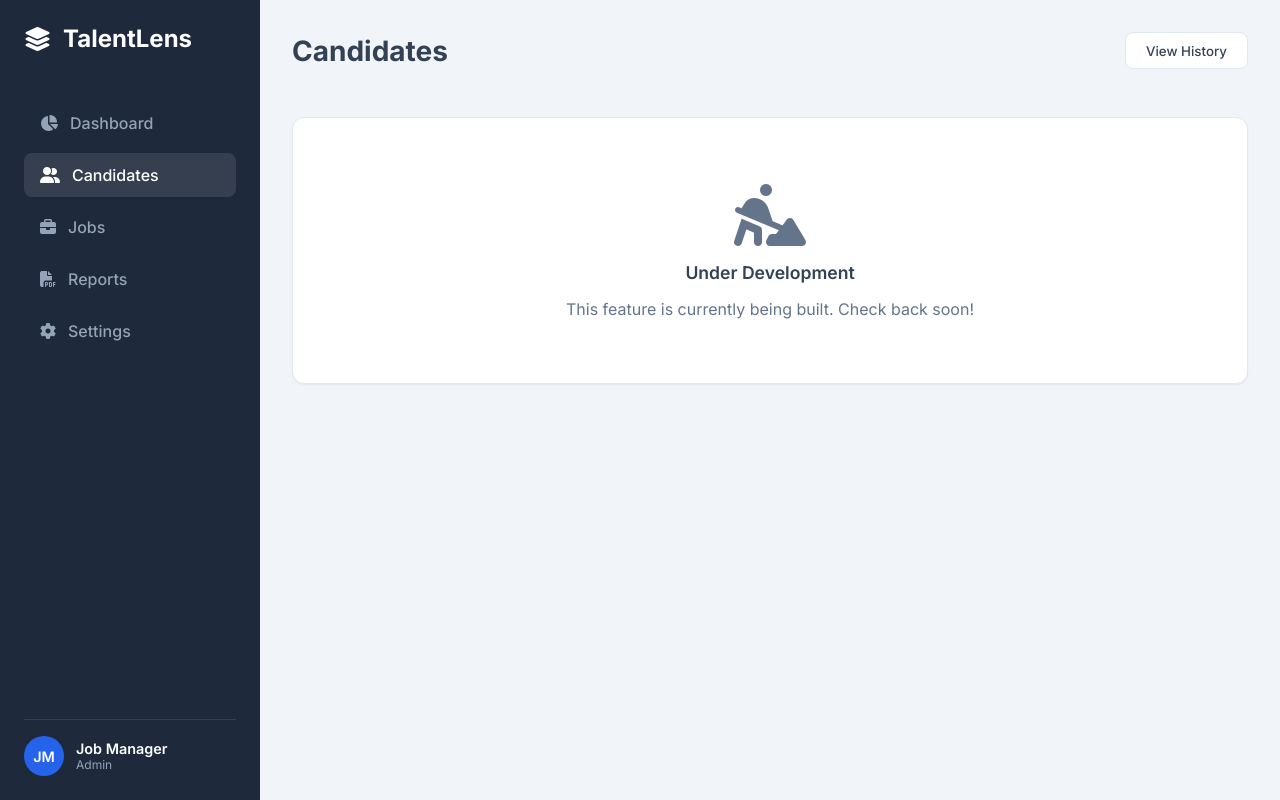
After one commit to SandhyaMore02/Resume-Parser-Job-Match-System, a Flask app: page /candidates in a window 1280 px wide. The commit adds this page. Run offline with Flask 3, Linux system fonts and the light colour scheme.

Commit message:
Fix: Add routes and templates for navigation links (Candidates, Jobs, etc.)

```diff
--- a/app.py
+++ b/app.py
@@ -67,5 +67,21 @@ def index():
 
     return render_template('index.html')
 
+@app.route('/candidates')
+def candidates():
+    return render_template('placeholder.html', title='Candidates')
+
+@app.route('/jobs')
+def jobs():
+    return render_template('placeholder.html', title='Job Listings')
+
+@app.route('/reports')
+def reports():
+    return render_template('placeholder.html', title='Reports')
+
+@app.route('/settings')
+def settings():
+    return render_template('placeholder.html', title='Settings')
+
 if __name__ == '__main__':
     app.run(debug=True)
--- /dev/null
+++ b/templates/base.html
@@ -0,0 +1,70 @@
+<!DOCTYPE html>
+<html lang="en">
+
+<head>
+    <meta charset="UTF-8">
+    <meta name="viewport" content="width=device-width, initial-scale=1.0">
+    <title>{% block title %}TalentLens | Resume Analytics{% endblock %}</title>
+    <link rel="stylesheet" href="{{ url_for('static', filename='style.css') }}">
+    <link href="https://fonts.googleapis.com/css2?family=Inter:wght@300;400;500;600;700&display=swap" rel="stylesheet">
+    <link rel="stylesheet" href="https://cdnjs.cloudflare.com/ajax/libs/font-awesome/6.4.0/css/all.min.css">
+    {% block head %}{% endblock %}
+</head>
+
+<body>
+    <div class="dashboard-container">
+        <!-- Sidebar -->
+        <aside class="sidebar">
+            <div class="logo">
+                <i class="fa-solid fa-layer-group"></i>
+                <span>TalentLens</span>
+            </div>
+            <nav>
+                <a href="{{ url_for('index') }}" class="{{ 'active' if request.endpoint == 'index' else '' }}">
+                    <i class="fa-solid fa-chart-pie"></i> Dashboard
+                </a>
+                <a href="{{ url_for('candidates') }}"
+                    class="{{ 'active' if request.endpoint == 'candidates' else '' }}">
+                    <i class="fa-solid fa-user-group"></i> Candidates
+                </a>
+                <a href="{{ url_for('jobs') }}" class="{{ 'active' if request.endpoint == 'jobs' else '' }}">
+                    <i class="fa-solid fa-briefcase"></i> Jobs
+                </a>
+                <a href="{{ url_for('reports') }}" class="{{ 'active' if request.endpoint == 'reports' else '' }}">
+                    <i class="fa-solid fa-file-pdf"></i> Reports
+                </a>
+                <a href="{{ url_for('settings') }}" class="{{ 'active' if request.endpoint == 'settings' else '' }}">
+                    <i class="fa-solid fa-gear"></i> Settings
+                </a>
+            </nav>
+            <div class="user-profile">
+                <div class="avatar">JM</div>
+                <div class="info">
+                    <span>Job Manager</span>
+                    <small>Admin</small>
+                </div>
+            </div>
+        </aside>
+
+        <!-- Main Content -->
+        <main class="main-content">
+            <header class="top-bar">
+                <h1>{% block header %}Dashboard{% endblock %}</h1>
+                <div class="actions">
+                    {% block actions %}
+                    <button class="btn-secondary">View History</button>
+                    {% endblock %}
+                </div>
+            </header>
+
+            <div class="content-grid">
+                {% block content %}{% endblock %}
+            </div>
+        </main>
+    </div>
+
+    <!-- Scripts -->
+    {% block scripts %}{% endblock %}
+</body>
+
+</html>
--- /dev/null
+++ b/templates/placeholder.html
@@ -0,0 +1,11 @@
+{% extends "base.html" %}
+
+{% block header %}{{ title }}{% endblock %}
+
+{% block content %}
+<div class="card" style="text-align: center; padding: 4rem;">
+    <i class="fa-solid fa-person-digging" style="font-size: 4rem; color: var(--secondary); margin-bottom: 1rem;"></i>
+    <h2>Under Development</h2>
+    <p style="color: var(--secondary);">This feature is currently being built. Check back soon!</p>
+</div>
+{% endblock %}
```
Also changed, not shown: templates/index.html (+18 -66 lines).
